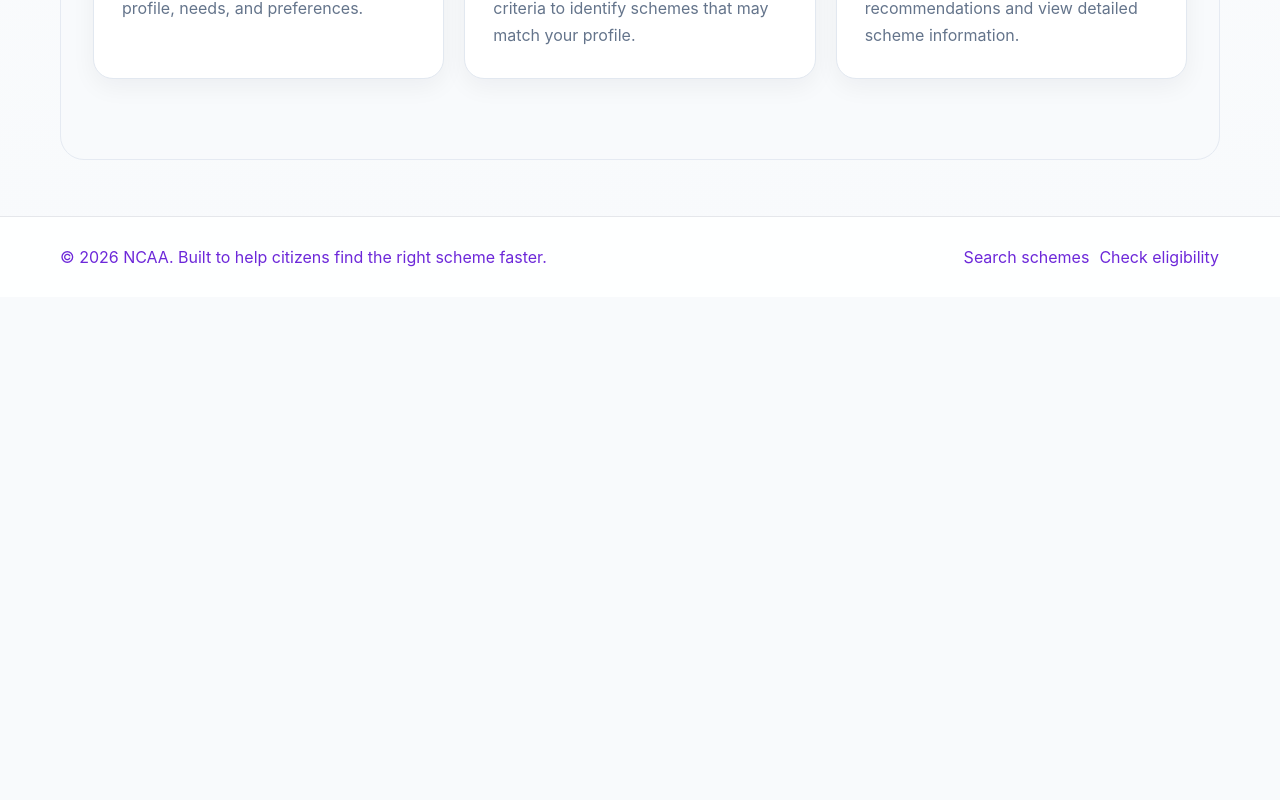
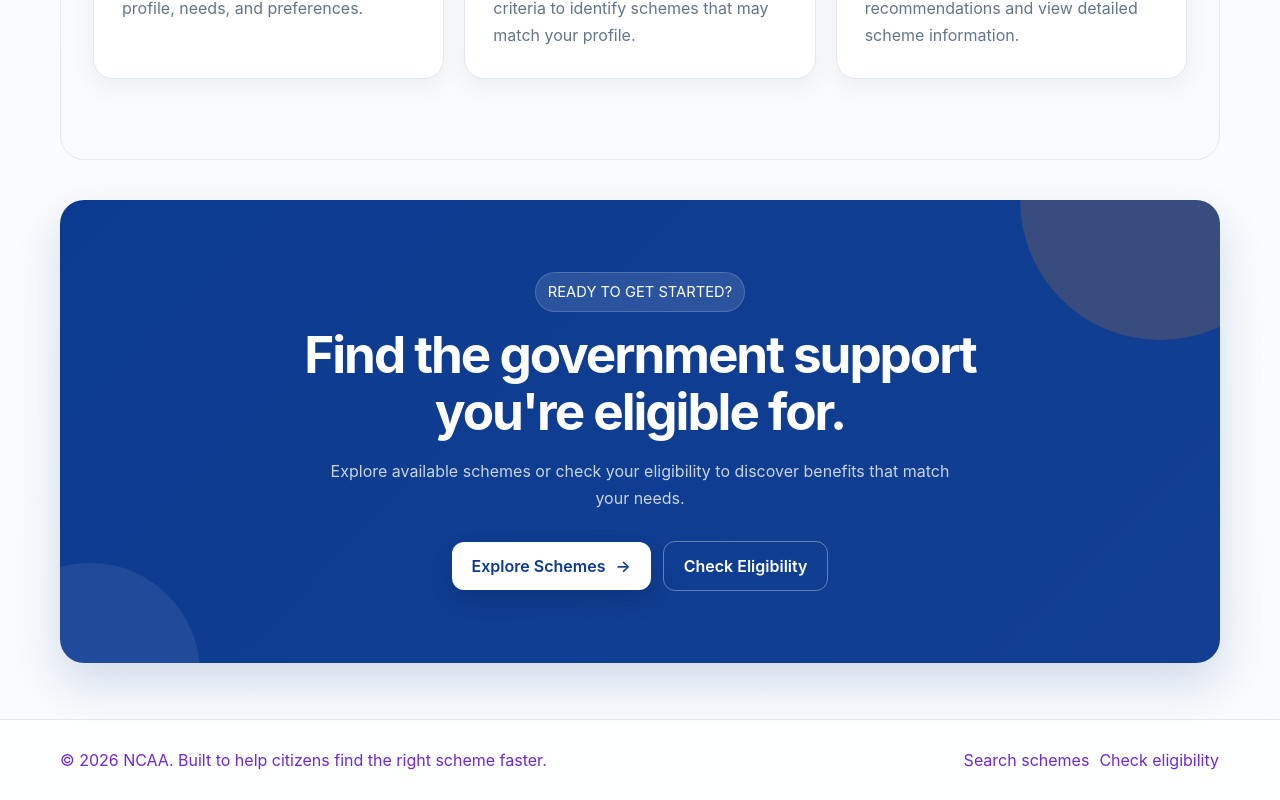
Before and after one commit to KrishnaG3005/NCAA-National-Citizen-Assistant-Agent, a React (Vite) app in the folder client/: page / in a window 1280 px wide. Shown: the part 2211-3011 px from the top of the page. Before the commit the page ends 2508 px from the top, so only its background shows below. Built offline with nearby package versions, Linux system fonts and the light colour scheme.

Commit message:
feat: add landing page CTA section

```diff
--- a/client/src/App.css
+++ b/client/src/App.css
@@ -502,6 +502,125 @@
   margin: 0;
   color: #64748b;
   line-height: 1.7;
+}
+
+
+/* ================================
+   Final Call To Action
+   ================================ */
+
+.cta-section {
+  position: relative;
+  overflow: hidden;
+  padding: 72px 32px;
+  margin-top: 20px;
+  border-radius: 24px;
+  background: linear-gradient(135deg, #0b3b91 0%, #123f91 100%);
+  box-shadow: 0 20px 45px rgba(11, 59, 145, 0.16);
+}
+
+/* Decorative background glow */
+.cta-section::before {
+  content: "";
+  position: absolute;
+  width: 280px;
+  height: 280px;
+  top: -140px;
+  right: -80px;
+  border-radius: 50%;
+  background: rgba(242, 140, 40, 0.18);
+}
+
+.cta-section::after {
+  content: "";
+  position: absolute;
+  width: 220px;
+  height: 220px;
+  bottom: -120px;
+  left: -80px;
+  border-radius: 50%;
+  background: rgba(255, 255, 255, 0.08);
+}
+
+.cta-content {
+  position: relative;
+  z-index: 1;
+  max-width: 760px;
+  margin: 0 auto;
+  text-align: center;
+}
+
+.cta-content .eyebrow {
+  margin: 0 0 14px;
+  background: rgba(255, 255, 255, 0.12);
+  color: #ffffff;
+  border: 1px solid rgba(255, 255, 255, 0.16);
+}
+
+.cta-content h2 {
+  margin: 0;
+  color: #ffffff;
+  font-size: clamp(2rem, 4vw, 3.2rem);
+  line-height: 1.12;
+  letter-spacing: -0.04em;
+}
+
+.cta-content > p:not(.eyebrow) {
+  max-width: 620px;
+  margin: 18px auto 0;
+  color: rgba(255, 255, 255, 0.78);
+  line-height: 1.7;
+}
+
+.cta-actions {
+  display: flex;
+  justify-content: center;
+  align-items: center;
+  flex-wrap: wrap;
+  gap: 12px;
+  margin-top: 28px;
+}
+
+.cta-primary-button,
+.cta-secondary-button {
+  display: inline-flex;
+  align-items: center;
+  justify-content: center;
+  gap: 10px;
+  min-height: 46px;
+  padding: 12px 20px;
+  border-radius: 12px;
+  text-decoration: none;
+  font-weight: 600;
+  transition:
+    transform 0.2s ease,
+    box-shadow 0.2s ease,
+    background 0.2s ease;
+}
+
+.cta-primary-button {
+  background: #ffffff;
+  color: #0b3b91;
+  box-shadow: 0 10px 24px rgba(0, 0, 0, 0.12);
+}
+
+.cta-secondary-button {
+  background: transparent;
+  color: #ffffff;
+  border: 1px solid rgba(255, 255, 255, 0.35);
+}
+
+.cta-primary-button:hover,
+.cta-secondary-button:hover {
+  transform: translateY(-2px);
+}
+
+.cta-primary-button:hover {
+  box-shadow: 0 14px 28px rgba(0, 0, 0, 0.18);
+}
+
+.cta-secondary-button:hover {
+  background: rgba(255, 255, 255, 0.1);
 }
 
 @media (max-width: 960px) {
--- a/client/src/pages/Home.jsx
+++ b/client/src/pages/Home.jsx
@@ -214,6 +214,31 @@ function Home() {
           </div>
         </div>
       </section>
+
+      {/* Final Call To Action */}
+      <section className="cta-section">
+        <div className="cta-content">
+          <p className="eyebrow">READY TO GET STARTED?</p>
+
+          <h2>Find the government support you're eligible for.</h2>
+
+          <p>
+            Explore available schemes or check your eligibility to discover
+            benefits that match your needs.
+          </p>
+
+          <div className="cta-actions">
+            <Link className="cta-primary-button" to="/search">
+              Explore Schemes
+              <span>→</span>
+            </Link>
+
+            <Link className="cta-secondary-button" to="/eligibility">
+              Check Eligibility
+            </Link>
+          </div>
+        </div>
+      </section>
     </div>
   );
 }
```
